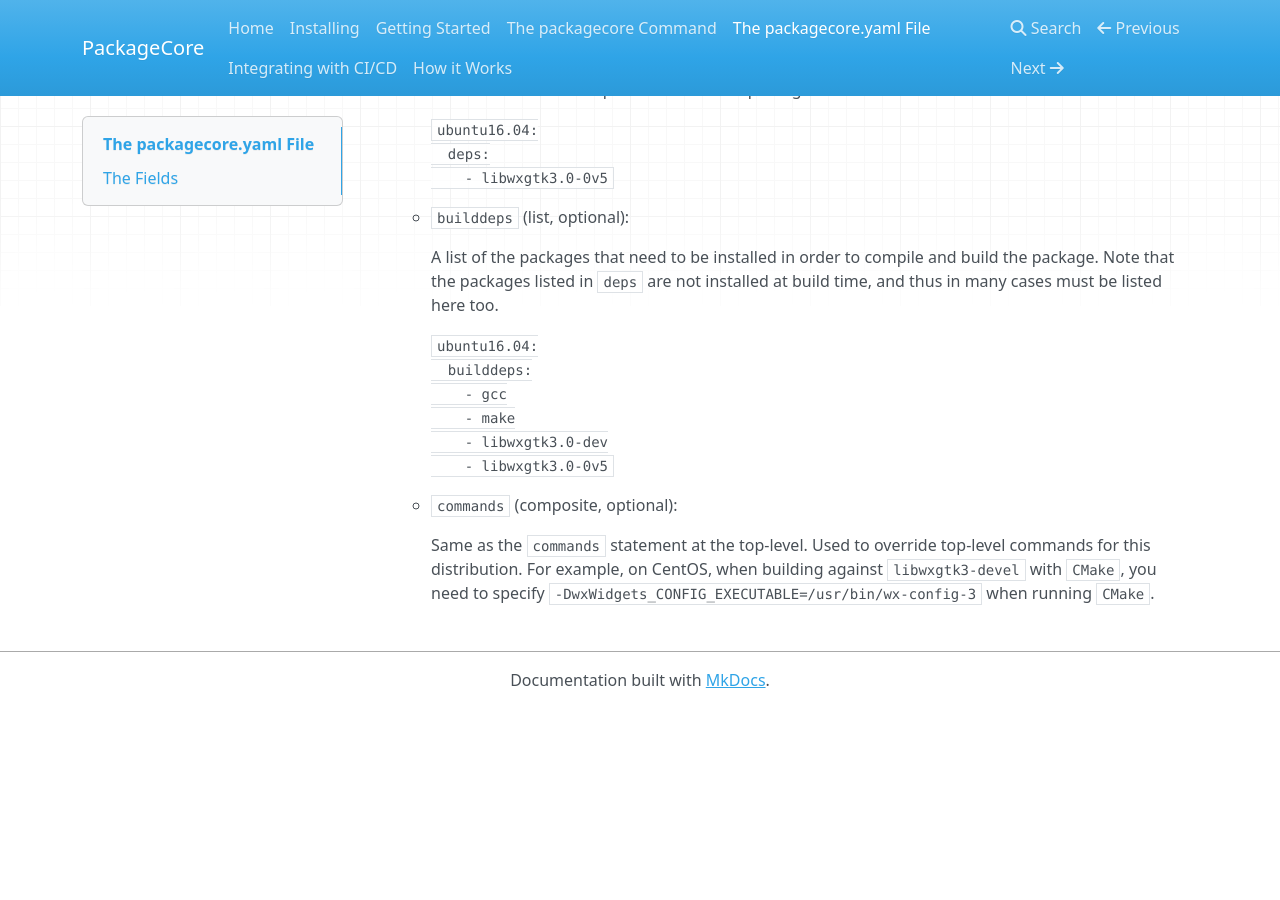
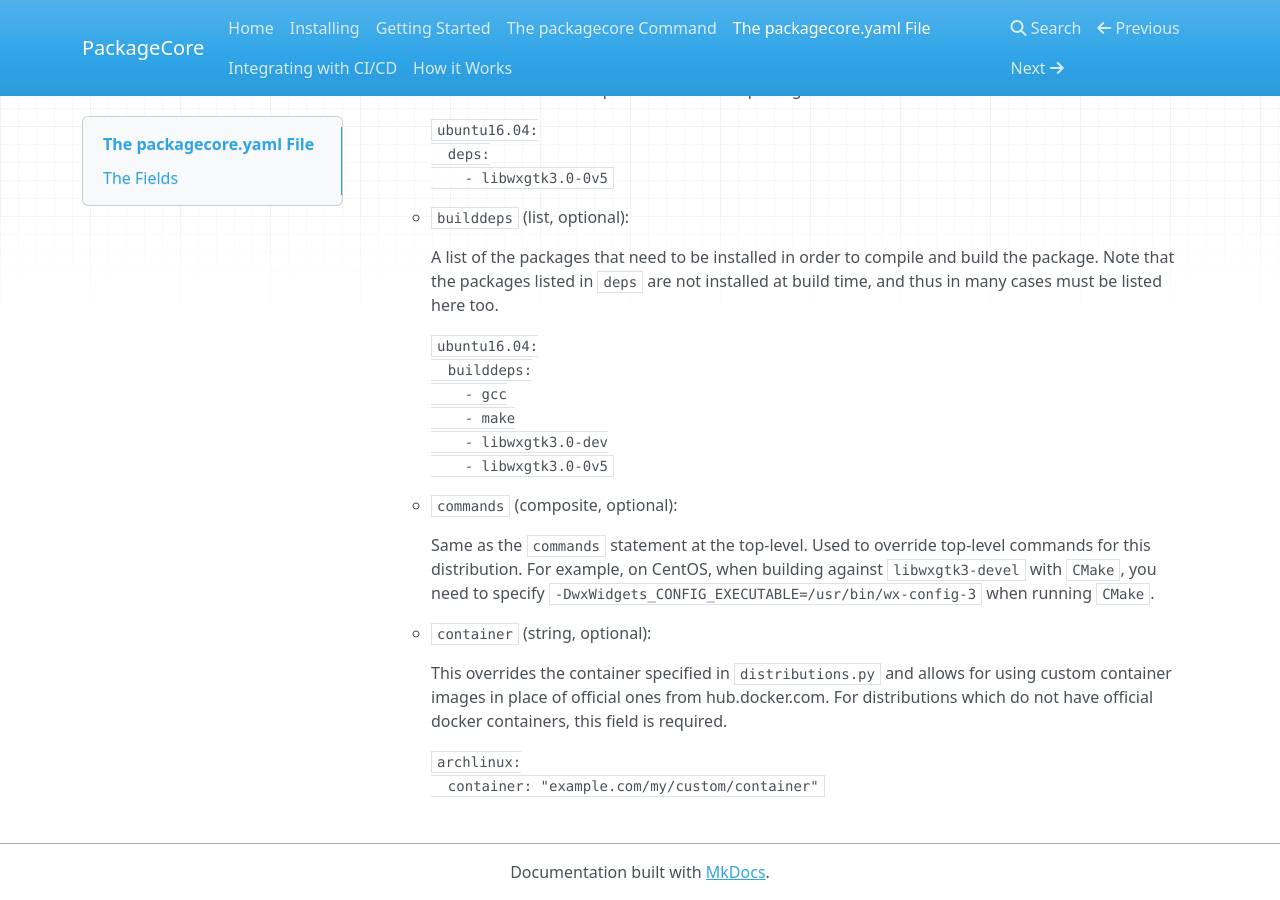
Before and after one commit to SkypLabs/packagecore, an MkDocs documentation site: the page built from doc/04_yaml.md, in a window 1280 px wide and 900 px high, scrolled down 2048 px. Built offline with MkDocs 1.6.1, drawn with Linux system fonts in a browser that asks for light colours; nearby versions of some CDN libraries; old or Windows-style settings are respelled for this version of MkDocs; before the commit the page ends 2756 px from its top, so only the background shows below that.

Commit message:
Update documentation for new 'container' option

````diff
--- a/doc/04_yaml.md
+++ b/doc/04_yaml.md
@@ -156,3 +156,15 @@ The Fields
         building against `libwxgtk3-devel` with `CMake`, you need to specify
         `-DwxWidgets_CONFIG_EXECUTABLE=/usr/bin/wx-config-3` when running
         `CMake`.
+
+    - `container` (string, optional):
+
+        This overrides the container specified in `distributions.py` and allows
+        for using custom container images in place of official ones from
+        hub.docker.com. For distributions which do not have official docker
+        containers, this field is required.
+
+        ```
+        archlinux:
+          container: "example.com/my/custom/container"
+        ```
````
Also changed, not shown: README.md (+1 -0 lines), 1 other file.
